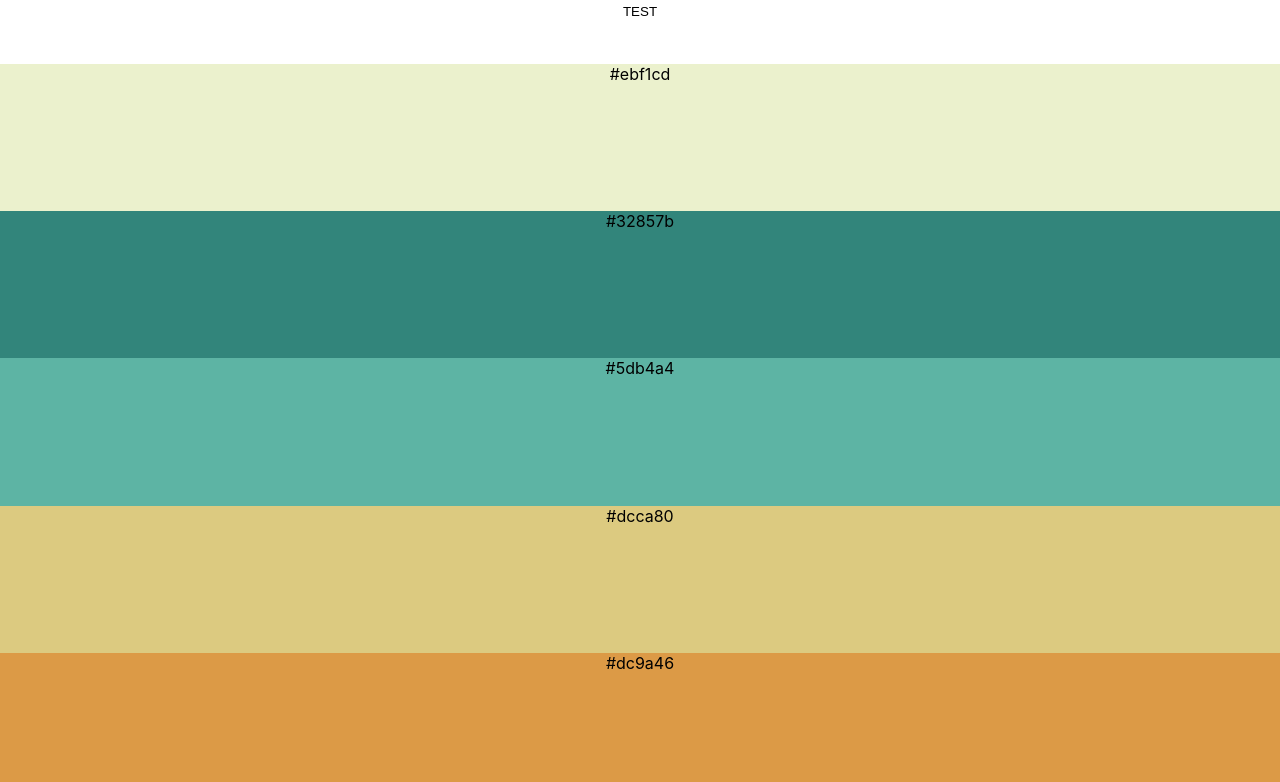
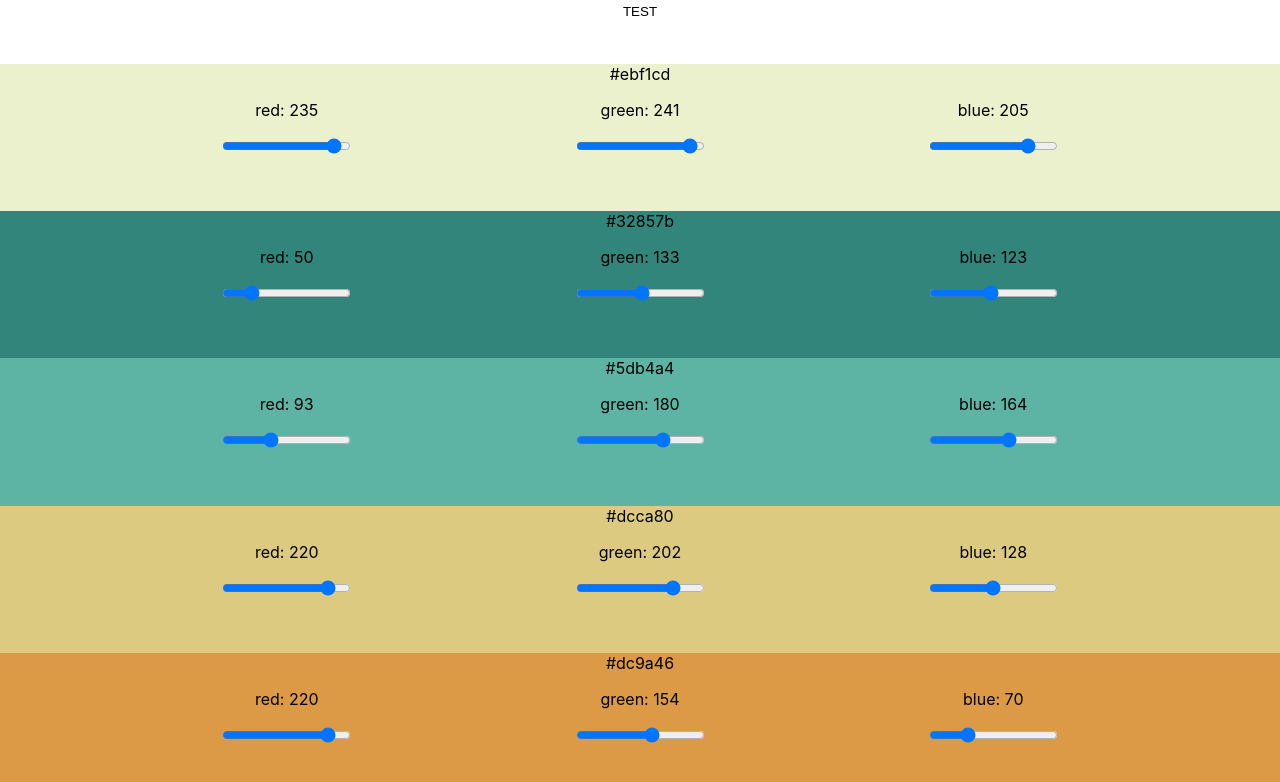
Before and after one commit to rynmgdlno/TarotV4, a React (Create React App) app in the folder frontend/: page /tarot in a window 1280 px wide. Shown: the top 782 px of the page. Built offline with nearby package versions, Linux system fonts and the light colour scheme.

Commit message:
menu toggle and menu/composer animate redux, class logic, and css animations done

```diff
--- a/frontend/src/components/composer/index.js
+++ b/frontend/src/components/composer/index.js
@@ -1,10 +1,9 @@
 import React from 'react'
 import { useSelector } from 'react-redux'
 
-// import Color from '../color'
 import Color from './color'
 import Editor from './color/editor'
-// import Slider from '../../features/slider'
+import Slider from '../../features/slider'
 
 import initColor from '../../assets/static/init-color'
 
@@ -14,16 +13,15 @@ import './composer-animate.css'
 const Composer = () => {
   const menuToggled = useSelector((state) => state.menuToggle.menuToggled)
   const composerInitialClass = useSelector((state) => state.composerAnimate.composerInitialClass)
-  console.log(composerInitialClass)
 
   return (
     <div className={menuToggled ? 'composer composer-animate' : `composer ${composerInitialClass}`}>
       {initColor.map((color) => (
         <Color key={color.id} id={color.id}>
           <Editor id={color.id}>
-            {/* <Slider id={color.id} channelName='red' channelValue={color.red}/> */}
-            {/* <Slider id={color.id} channelName='green' channelValue={color.green}/> */}
-            {/* <Slider id={color.id} channelName='blue' channelValue={color.blue}/> */}
+            <Slider id={color.id} channelName='red' channelValue={color.red}/>
+            <Slider id={color.id} channelName='green' channelValue={color.green}/>
+            <Slider id={color.id} channelName='blue' channelValue={color.blue}/>
           </Editor>
         </Color>
       ))}
--- a/frontend/src/features/menu/index.js
+++ b/frontend/src/features/menu/index.js
@@ -18,7 +18,6 @@ import './menu-animate.css'
 const Menu = () => {
   const menuToggled = useSelector((state) => state.menuToggle.menuToggled)
   const menuInitialClass = useSelector((state) => state.menuAnimate.menuInitialClass)
-  console.log(menuInitialClass)
 
   return (
     <div className={menuToggled ? 'menu menu-animate' : `menu ${menuInitialClass}`}>
```
Also changed, not shown: 1 other file (tests, documents, lock files or other folders).
